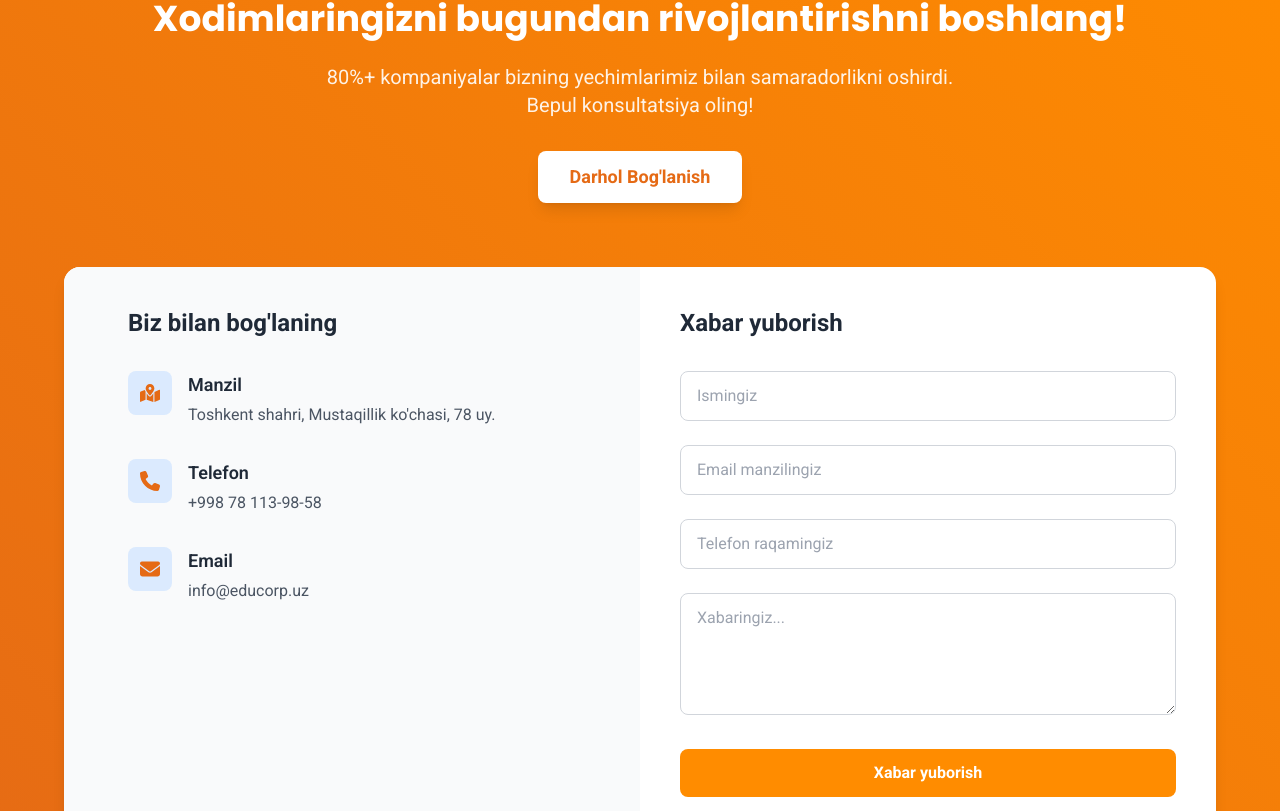
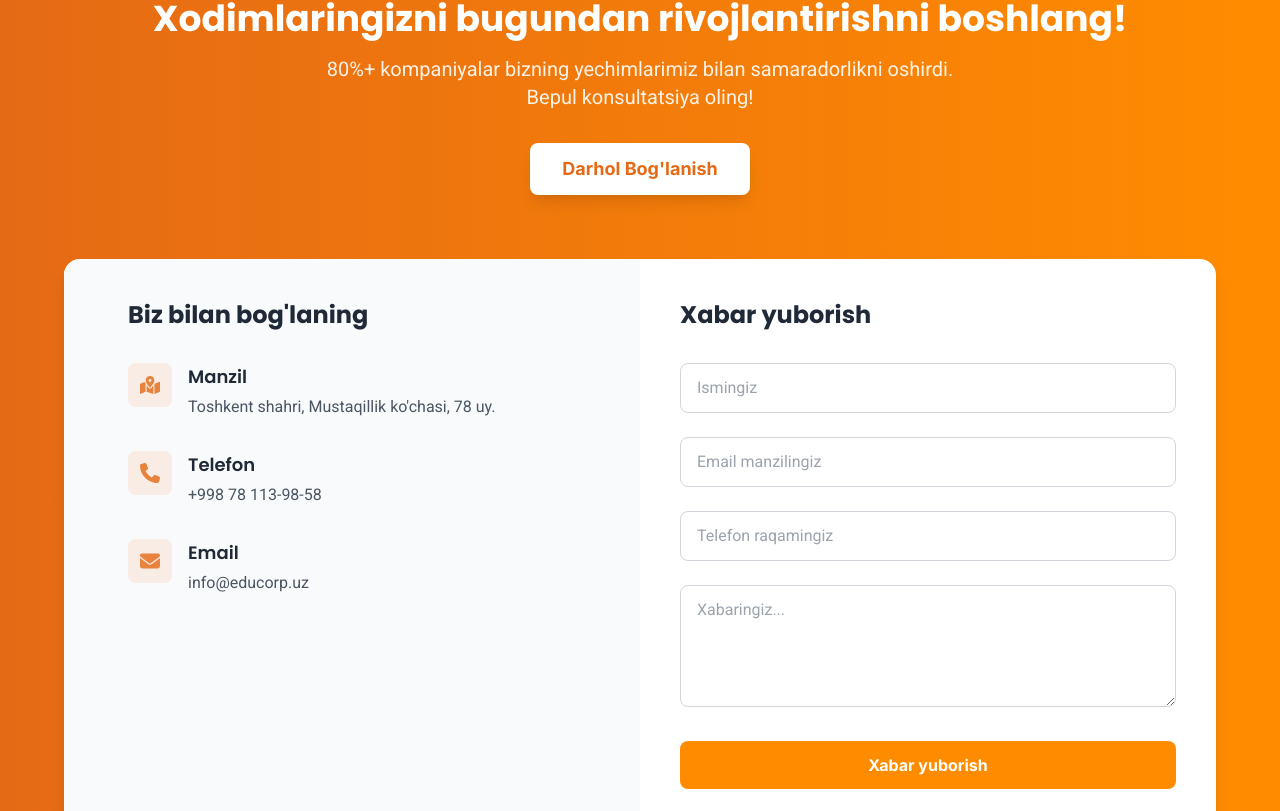
Before and after one commit to MusayevDoniyor/educorp-uz, a React (Vite) app: page / in a window 1280 px wide. Shown: the part 6869-7680 px from the top of the page. Built offline with nearby package versions, Linux system fonts and the light colour scheme.

Commit message:
Added submit error handling and display to ContactSection component

```diff
--- a/src/components/Contact/ContactSection.jsx
+++ b/src/components/Contact/ContactSection.jsx
@@ -1,5 +1,5 @@
 import { useState } from "react";
-import { FaMapMarkedAlt } from "react-icons/fa";
+import { FaCheckCircle, FaMapMarkedAlt } from "react-icons/fa";
 import { FaSpinner, FaEnvelope, FaPhone } from "react-icons/fa6";
 
 export default function ContactCTASection() {
@@ -14,6 +14,7 @@
   const [submitted, setSubmitted] = useState(false);
   const [errors, setErrors] = useState({});
   const [isLoading, setIsLoading] = useState(false);
+  const [submitError, setSubmitError] = useState("");
 
   const handleChange = (e) => {
     const { name, value } = e.target;
@@ -24,6 +25,7 @@
     if (errors[name]) {
       setErrors((prev) => ({ ...prev, [name]: "" }));
     }
+    if (submitError) setSubmitError("");
   };
 
   const validateForm = () => {
@@ -41,6 +43,7 @@
 
   const handleSubmit = async (e) => {
     e.preventDefault();
+    setSubmitError("");
     if (!validateForm()) return;
 
     setIsLoading(true);
@@ -64,14 +67,16 @@
 
       if (response.ok) {
         setSubmitted(true);
+        setTimeout(() => setSubmitted(false), 5000);
+        setFormData({ name: "", email: "", phone: "", message: "" });
       } else {
         const errorData = await response.json();
         throw new Error(errorData.error || "Form submission failed");
       }
     } catch (error) {
       console.error("Error:", error);
-      alert(
-        `Xabar yuborishda xatolik yuz berdi: ${error.message}. Iltimos, qayta urunib ko'ring.`
+      setSubmitError(
+        "Xabar yuborishda xatolik yuz berdi. Iltimos, qayta urunib ko'ring."
       );
     } finally {
       setIsLoading(false);
@@ -79,25 +84,25 @@
   };
 
   return (
-    <section className="py-12 md:py-20 bg-gradient-primary">
+    <section className="py-12 md:py-20 bg-gradient-to-r from-primary to-secondary">
       <div
         className="container mx-auto px-4 sm:px-6 lg:px-8 max-w-7xl"
         id="contact"
       >
         {/* CTA Section */}
         <div className="text-center mb-12 md:mb-16" data-aos="zoom-in">
-          <h2 className="section-title text-white mb-4 md:mb-6">
+          <h2 className="text-3xl md:text-4xl font-bold text-white mb-4 font-poppins">
             Xodimlaringizni bugundan rivojlantirishni boshlang!
           </h2>
 
-          <p className="text-lg md:text-xl text-white/90 mb-6 md:mb-8 max-w-2xl mx-auto px-4">
+          <p className="text-lg md:text-xl text-white/90 mb-6 md:mb-8 max-w-2xl mx-auto px-4 font-roboto">
             80%+ kompaniyalar bizning yechimlarimiz bilan samaradorlikni
             oshirdi. Bepul konsultatsiya oling!
           </p>
 
           <a
             href="#contact-form"
-            className="inline-block bg-white text-primary hover:bg-gray-50 px-6 py-2 md:px-8 md:py-3 rounded-lg font-bold text-base md:text-lg shadow-lg hover:shadow-xl transition-all duration-300"
+            className="inline-block bg-white text-primary hover:bg-gray-50 px-6 py-2 md:px-8 md:py-3 rounded-lg font-bold text-base md:text-lg shadow-lg hover:shadow-xl transition-all duration-300 font-inter"
             data-aos="fade-up"
             data-aos-delay="200"
           >
@@ -107,38 +112,55 @@
 
         {/* Contact Section */}
         <div className="bg-white rounded-xl md:rounded-2xl shadow-lg overflow-hidden max-w-6xl mx-auto">
+          {submitted ? (
+            <div className="p-10 text-center">
+              <FaCheckCircle className="text-5xl text-green-500 mx-auto mb-4" />
+              <h3 className="text-2xl font-bold text-gray-800 mb-2 font-poppins">
+                Xabaringiz yuborildi!
+              </h3>
+              <p className="text-gray-600 mb-6 font-roboto">
+                Tez orada siz bilan bog'lanamiz
+              </p>
+              <button
+                onClick={() => setSubmitted(false)}
+                className="bg-primary text-white font-bold py-2 px-6 rounded-lg hover:bg-[#d45f0e] transition-colors font-inter"
+              >
+                Yangi xabar yuborish
+              </button>
+            </div>
+          ) : (
             <div className="flex flex-col lg:flex-row">
               {/* Contact Info - Left Side */}
               <div className="w-full lg:w-1/2 bg-gray-50 p-6 sm:p-8 md:p-10">
                 <div className="max-w-md mx-auto">
-                <h3 className="text-xl sm:text-2xl font-bold text-gray-800 mb-6 md:mb-8">
+                  <h3 className="text-xl sm:text-2xl font-bold text-gray-800 mb-6 md:mb-8 font-poppins">
                     Biz bilan bog'laning
                   </h3>
 
                   <div className="space-y-6 md:space-y-8">
                     <div className="flex items-start gap-4">
-                    <div className="bg-blue-100 p-3 rounded-lg text-primary flex-shrink-0">
+                      <div className="p-3 rounded-lg bg-primary/10 text-primary/80 flex-shrink-0">
                         <FaMapMarkedAlt className="text-lg sm:text-xl" />
                       </div>
                       <div>
-                      <h4 className="font-semibold text-base sm:text-lg text-gray-800 mb-1">
+                        <h4 className="font-semibold text-base sm:text-lg text-gray-800 mb-1 font-poppins">
                           Manzil
                         </h4>
-                      <p className="text-gray-600 text-sm sm:text-base">
+                        <p className="text-gray-600 text-sm sm:text-base font-roboto">
                           Toshkent shahri, Mustaqillik ko'chasi, 78 uy.
                         </p>
                       </div>
                     </div>
 
                     <div className="flex items-start gap-4">
-                    <div className="bg-blue-100 p-3 rounded-lg text-primary flex-shrink-0">
+                      <div className="p-3 rounded-lg bg-primary/10 text-primary/80 flex-shrink-0">
                         <FaPhone className="text-lg sm:text-xl" />
                       </div>
                       <div>
-                      <h4 className="font-semibold text-base sm:text-lg text-gray-800 mb-1">
+                        <h4 className="font-semibold text-base sm:text-lg text-gray-800 mb-1 font-poppins">
                           Telefon
                         </h4>
-                      <p className="text-gray-600 text-sm sm:text-base">
+                        <p className="text-gray-600 text-sm sm:text-base font-roboto">
                           <a
                             href="tel:+998781139858"
                             className="hover:text-primary transition-colors"
@@ -150,14 +172,14 @@
                     </div>
 
                     <div className="flex items-start gap-4">
-                    <div className="bg-blue-100 p-3 rounded-lg text-primary flex-shrink-0">
+                      <div className="p-3 rounded-lg bg-primary/10 text-primary/80 flex-shrink-0">
                         <FaEnvelope className="text-lg sm:text-xl" />
                       </div>
                       <div>
-                      <h4 className="font-semibold text-base sm:text-lg text-gray-800 mb-1">
+                        <h4 className="font-semibold text-base sm:text-lg text-gray-800 mb-1 font-poppins">
                           Email
                         </h4>
-                      <p className="text-gray-600 text-sm sm:text-base">
+                        <p className="text-gray-600 text-sm sm:text-base font-roboto">
                           <a
                             href="mailto:info@educorp.uz"
                             className="hover:text-primary transition-colors"
@@ -176,24 +198,33 @@
                 className="w-full lg:w-1/2 p-6 sm:p-8 md:p-10"
                 id="contact-form"
               >
-              <h3 className="text-xl sm:text-2xl font-bold text-gray-800 mb-6 md:mb-8">
+                <h3 className="text-xl sm:text-2xl font-bold text-gray-800 mb-6 md:mb-8 font-poppins">
                   Xabar yuborish
                 </h3>
 
-              <form onSubmit={handleSubmit} className="space-y-4 md:space-y-6">
+                {submitError && (
+                  <div className="mb-4 p-3 bg-red-100 border-l-4 border-red-500 text-red-700 rounded font-roboto">
+                    {submitError}
+                  </div>
+                )}
+
+                <form
+                  onSubmit={handleSubmit}
+                  className="space-y-4 md:space-y-6"
+                >
                   <div>
                     <input
                       type="text"
                       placeholder="Ismingiz"
                       className={`w-full px-4 py-2 md:py-3 border ${
                         errors.name ? "border-red-500" : "border-gray-300"
-                    } rounded-lg focus:ring-2 focus:ring-blue-500 focus:border-transparent text-sm md:text-base`}
+                      } rounded-lg focus:ring-2 focus:ring-primary focus:border-transparent text-sm md:text-base font-roboto`}
                       value={formData.name}
                       onChange={handleChange}
                       name="name"
                     />
                     {errors.name && (
-                    <p className="text-red-500 text-xs md:text-sm mt-1">
+                      <p className="text-red-500 text-xs md:text-sm mt-1 font-roboto">
                         {errors.name}
                       </p>
                     )}
@@ -205,13 +236,13 @@
                       placeholder="Email manzilingiz"
                       className={`w-full px-4 py-2 md:py-3 border ${
                         errors.email ? "border-red-500" : "border-gray-300"
-                    } rounded-lg focus:ring-2 focus:ring-primary focus:border-transparent text-sm md:text-base`}
+                      } rounded-lg focus:ring-2 focus:ring-primary focus:border-transparent text-sm md:text-base font-roboto`}
                       value={formData.email}
                       onChange={handleChange}
                       name="email"
                     />
                     {errors.email && (
-                    <p className="text-red-500 text-xs md:text-sm mt-1">
+                      <p className="text-red-500 text-xs md:text-sm mt-1 font-roboto">
                         {errors.email}
                       </p>
                     )}
@@ -221,7 +252,7 @@
                     <input
                       type="tel"
                       placeholder="Telefon raqamingiz"
-                    className="w-full px-4 py-2 md:py-3 border border-gray-300 rounded-lg focus:ring-2 focus:ring-primary focus:border-transparent text-sm md:text-base"
+                      className="w-full px-4 py-2 md:py-3 border border-gray-300 rounded-lg focus:ring-2 focus:ring-primary focus:border-transparent text-sm md:text-base font-roboto"
                       value={formData.phone}
                       onChange={handleChange}
                       name="phone"
@@ -234,13 +265,13 @@
                       rows="4"
                       className={`w-full px-4 py-2 md:py-3 border ${
                         errors.message ? "border-red-500" : "border-gray-300"
-                    } rounded-lg focus:ring-2 focus:ring-primary focus:border-transparent text-sm md:text-base`}
+                      } rounded-lg focus:ring-2 focus:ring-primary focus:border-transparent text-sm md:text-base font-roboto`}
                       value={formData.message}
                       onChange={handleChange}
                       name="message"
                     ></textarea>
                     {errors.message && (
-                    <p className="text-red-500 text-xs md:text-sm mt-1">
+                      <p className="text-red-500 text-xs md:text-sm mt-1 font-roboto">
                         {errors.message}
                       </p>
                     )}
@@ -249,12 +280,12 @@
                   <button
                     type="submit"
                     disabled={isLoading}
-                  className="w-full bg-secondary hover:bg-primary text-white font-bold py-2 md:py-3 px-6 rounded-lg transition-colors duration-300 flex items-center justify-center gap-2 disabled:opacity-70 text-sm md:text-base"
+                    className="w-full bg-secondary hover:bg-primary text-white font-bold py-2 md:py-3 px-6 rounded-lg transition-colors duration-300 flex items-center justify-center gap-2 disabled:opacity-70 text-sm md:text-base font-inter"
                   >
                     {isLoading ? (
                       <>
                         <FaSpinner className="animate-spin size-4 md:size-5" />
-                      Yuborilmoqda...
+                        <span>Yuborilmoqda...</span>
                       </>
                     ) : (
                       "Xabar yuborish"
@@ -263,6 +294,7 @@
                 </form>
               </div>
             </div>
+          )}
         </div>
       </div>
     </section>
```
Lines whose indentation alone changed are shown as unchanged.
